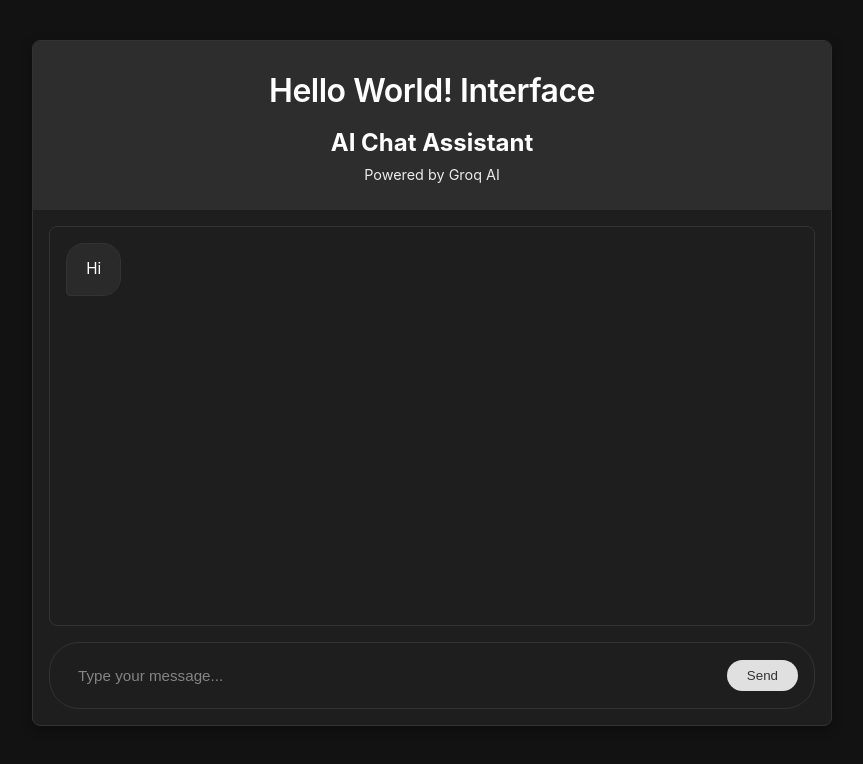
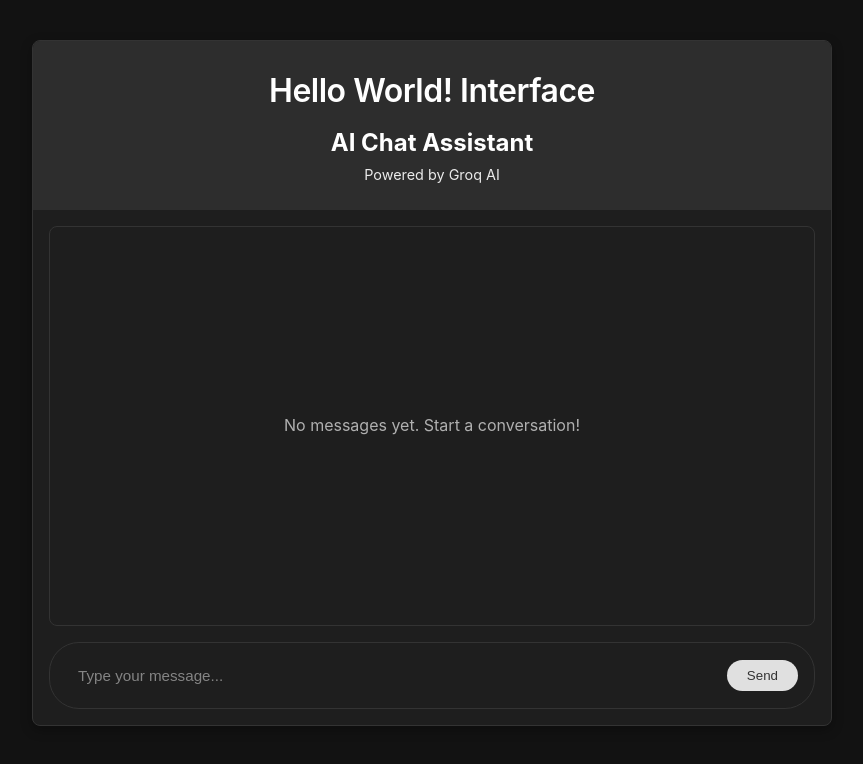
Before and after one commit to dhruv0206/HCI_openai_chatbox, a React (Create React App) app: page / in a window 1280 px wide. Shown: the top 764 px of the page, without its empty margins (208-1071 px from the left). Built offline with nearby package versions, Linux system fonts and the light colour scheme.

Commit message:
assignment 12

```diff
--- a/src/App.js
+++ b/src/App.js
@@ -1,94 +1,38 @@
-// import React, { useState } from "react";
-// import "./App.css";
-// import Header from "./components/Header";
-// import { useChat } from "@ai-sdk/react";
-
-// function App() {
-//   // const { messages, input, handleInputChange, handleSubmit, isLoading } =
-//   //   useChat({
-//   //     api: "/api/groq",
-//   //   });
-//   const { messages, input, handleInputChange, handleSubmit } = useChat({
-//     api: "/api/groq",
-//   });
-
-//   return (
-//     <div className="App">
-//       <Header />
-//       <main className="main-content">
-//         <div className="message-list">
-//           {messages.length === 0 ? (
-//             <div className="empty-state">
-//               <p>No messages yet. Start a conversation!</p>
-//             </div>
-//           ) : (
-//             messages.map((message) => (
-//               <div
-//                 key={message.id}
-//                 className={`message ${message.role}-message`}
-//               >
-//                 <div className="message-content">
-//                   <p>{message.content}</p>
-//                 </div>
-//               </div>
-//             ))
-//           )}
-//         </div>
-
-//         <div className="chat-box">
-//           <form onSubmit={handleSubmit}>
-//             <input
-//               type="text"
-//               value={input}
-//               onChange={handleInputChange}
-//               placeholder="Type your message..."
-//               // disabled={isLoading}
-//               className="message-input"
-//             />
-//             <button
-//               type="submit"
-//               // disabled={isLoading || !input.trim()}
-//               className="send-button"
-//             >
-//               {/* {isLoading ? "Sending..." : "Send"} */}
-//               Send
-//             </button>
-//           </form>
-//         </div>
-//       </main>
-//     </div>
-//   );
-// }
-
-// export default App;
-import React from "react";
+import React, { useState } from "react";
 import "./App.css";
 import Header from "./components/Header";
 import { useChat } from "@ai-sdk/react";
 
 function App() {
+  // const { messages, input, handleInputChange, handleSubmit, isLoading } =
+  //   useChat({
+  //     api: "/api/groq",
+  //   });
   const { messages, input, handleInputChange, handleSubmit } = useChat({
     api: "/api/groq",
-    initialMessages: [{ role: "assistant", content: "Hi" }],
   });
-
-  // Simply display the most recent assistant message
-  const assistantMessages = messages.filter((msg) => msg.role === "assistant");
-  const latestAssistantMessage =
-    assistantMessages.length > 0
-      ? assistantMessages[assistantMessages.length - 1]
-      : { role: "assistant", content: "Hi" };
 
   return (
     <div className="App">
       <Header />
       <main className="main-content">
         <div className="message-list">
-          <div className="message assistant-message">
-            <div className="message-content">
-              <p>{latestAssistantMessage.content}</p>
+          {messages.length === 0 ? (
+            <div className="empty-state">
+              <p>No messages yet. Start a conversation!</p>
             </div>
-          </div>
+          ) : (
+            messages.map((message) => (
+              <div
+                key={message.id}
+                className={`message ${message.role}-message`}
+              >
+                <div className="message-content">
+                  <p>{message.content}</p>
+                </div>
+              </div>
+            ))
+          )}
         </div>
 
         <div className="chat-box">
@@ -98,9 +42,15 @@ function App() {
               value={input}
               onChange={handleInputChange}
               placeholder="Type your message..."
+              // disabled={isLoading}
               className="message-input"
             />
-            <button type="submit" className="send-button">
+            <button
+              type="submit"
+              // disabled={isLoading || !input.trim()}
+              className="send-button"
+            >
+              {/* {isLoading ? "Sending..." : "Send"} */}
               Send
             </button>
           </form>
```
